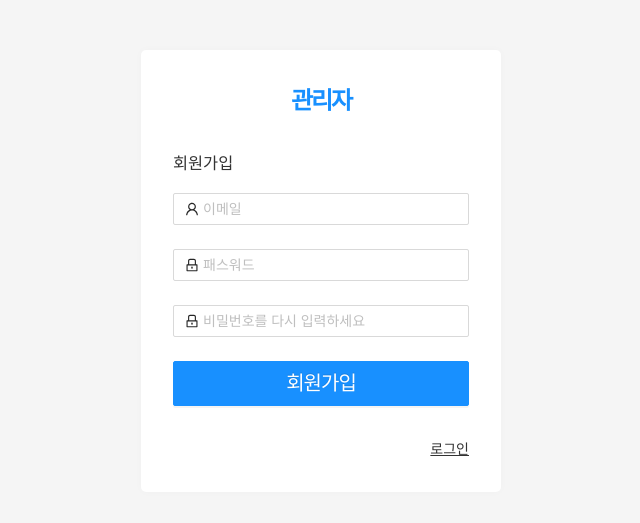
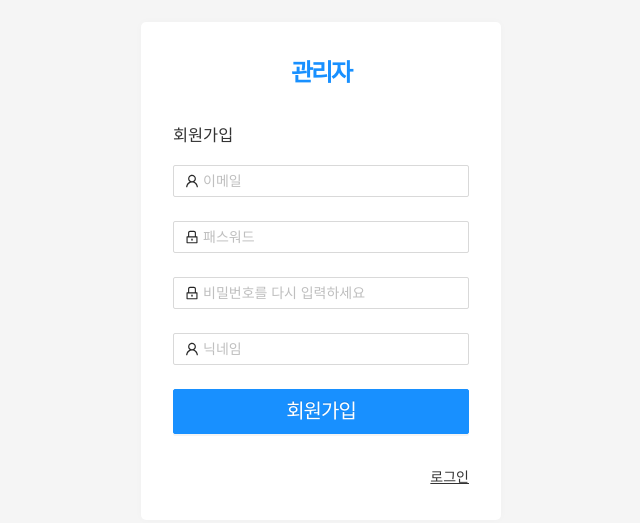
Before and after one commit to kkwoncokr/shopping_mall_admin, a React (Create React App) app: page /register in a window 1280 px wide. Shown: the part 129-652 px from the top of the page, without its empty margins (319-959 px from the left). Built offline with nearby package versions, Linux system fonts and the light colour scheme.

Commit message:
UPDATE : register nickname 추가

```diff
--- a/src/components/auth/AuthForm.js
+++ b/src/components/auth/AuthForm.js
@@ -52,6 +52,7 @@ const AuthForm = ({ type }) => {
         <Form.Item
           name="email"
           type="email"
+          htmltype="email"
           rules={[
             {
               required: true,
@@ -105,6 +106,21 @@ const AuthForm = ({ type }) => {
                 placeholder="비밀번호를 다시 입력하세요"
               />
             </Form.Item>
+            <Form.Item
+              name="nickname"
+              type="nickname"
+              rules={[
+                {
+                  required: true,
+                  message: "닉네임을 입력하세요",
+                },
+              ]}
+            >
+              <Input
+                prefix={<UserOutlined className="site-form-item-icon" />}
+                placeholder="닉네임"
+              />
+            </Form.Item>
           </>
         )}
         <Form.Item>
```
